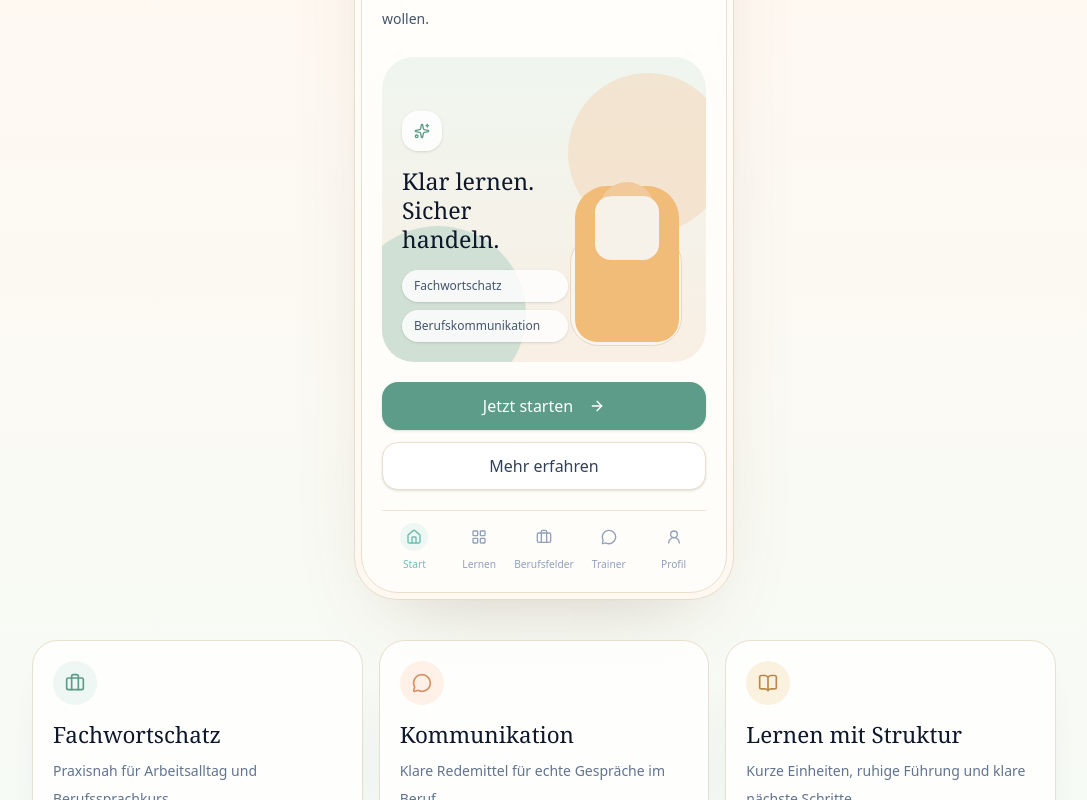
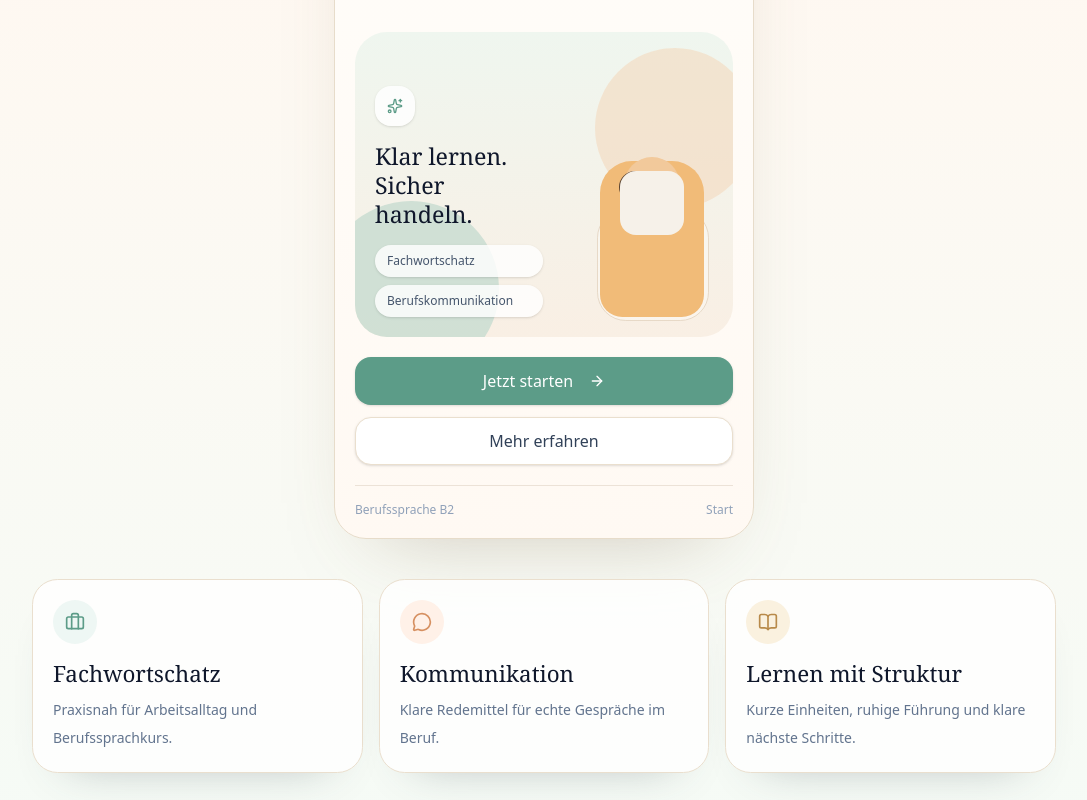
Before and after one commit to tkaracam/berufsspracheb2, a Next.js app: page / in a window 1280 px wide. Shown: the part 955-1755 px from the top of the page, without its empty margins (96-1183 px from the left). Built offline with nearby package versions, Linux system fonts and the light colour scheme; no server answers.

Commit message:
Remove homepage device frame

```diff
--- a/app/(public)/page.tsx
+++ b/app/(public)/page.tsx
@@ -2,8 +2,6 @@ import Link from "next/link";
 import { ArrowRight, BookOpen, Briefcase, MessageCircle, Sparkles } from "lucide-react";
 import { APP_NAME } from "@/lib/constants";
 import { getSession } from "@/lib/supabase/server";
-import { PhoneFrame } from "@/components/concept27/phone-frame";
-import { MobileTabs } from "@/components/concept27/mobile-tabs";
 import { BrandMark } from "@/components/concept27/brand-mark";
 import { Button } from "@/components/ui/button";
 
@@ -71,7 +69,7 @@ export default async function HomePage() {
         </div>
 
         <div className="mt-10 flex justify-center">
-          <PhoneFrame className="max-w-[380px]">
+          <div className="w-full max-w-[420px] rounded-[2rem] border border-[#e7dcca] bg-[linear-gradient(180deg,#fffefb_0%,#fff9f3_100%)] p-5 shadow-[0_36px_80px_-44px_rgba(118,94,63,0.34)]">
             <div className="flex items-center gap-3">
               <div className="scale-[0.76] origin-left">
                 <BrandMark compact />
@@ -138,8 +136,12 @@ export default async function HomePage() {
               </Button>
             </div>
 
-            <MobileTabs active="home" />
-          </PhoneFrame>
+            <div className="mt-5 h-px bg-[#ece2d7]" />
+            <div className="mt-4 flex items-center justify-between text-xs text-slate-400">
+              <span>Berufssprache B2</span>
+              <span>Start</span>
+            </div>
+          </div>
         </div>
 
         <div className="mx-auto mt-10 grid max-w-5xl gap-4 md:grid-cols-3">
```
